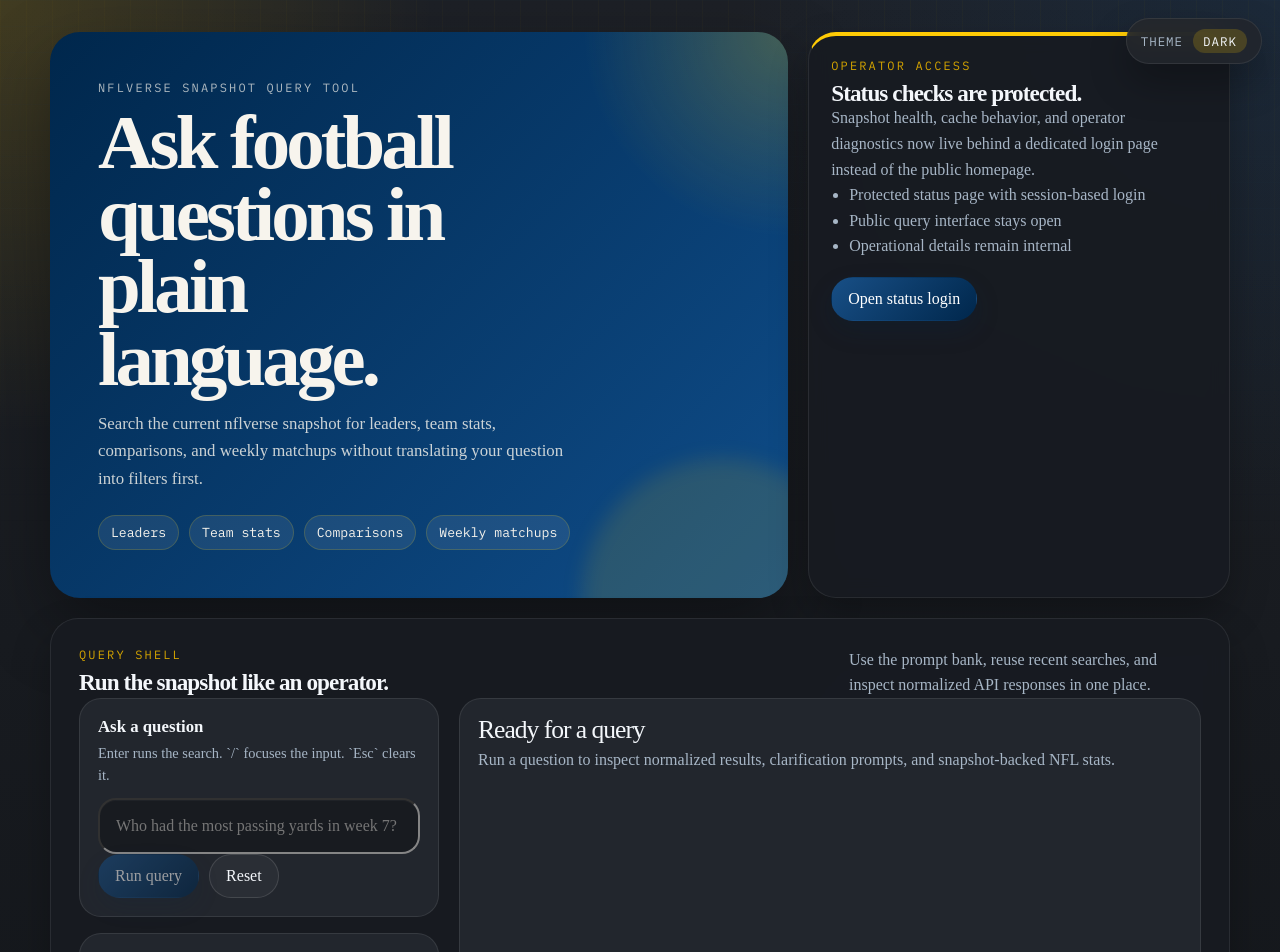
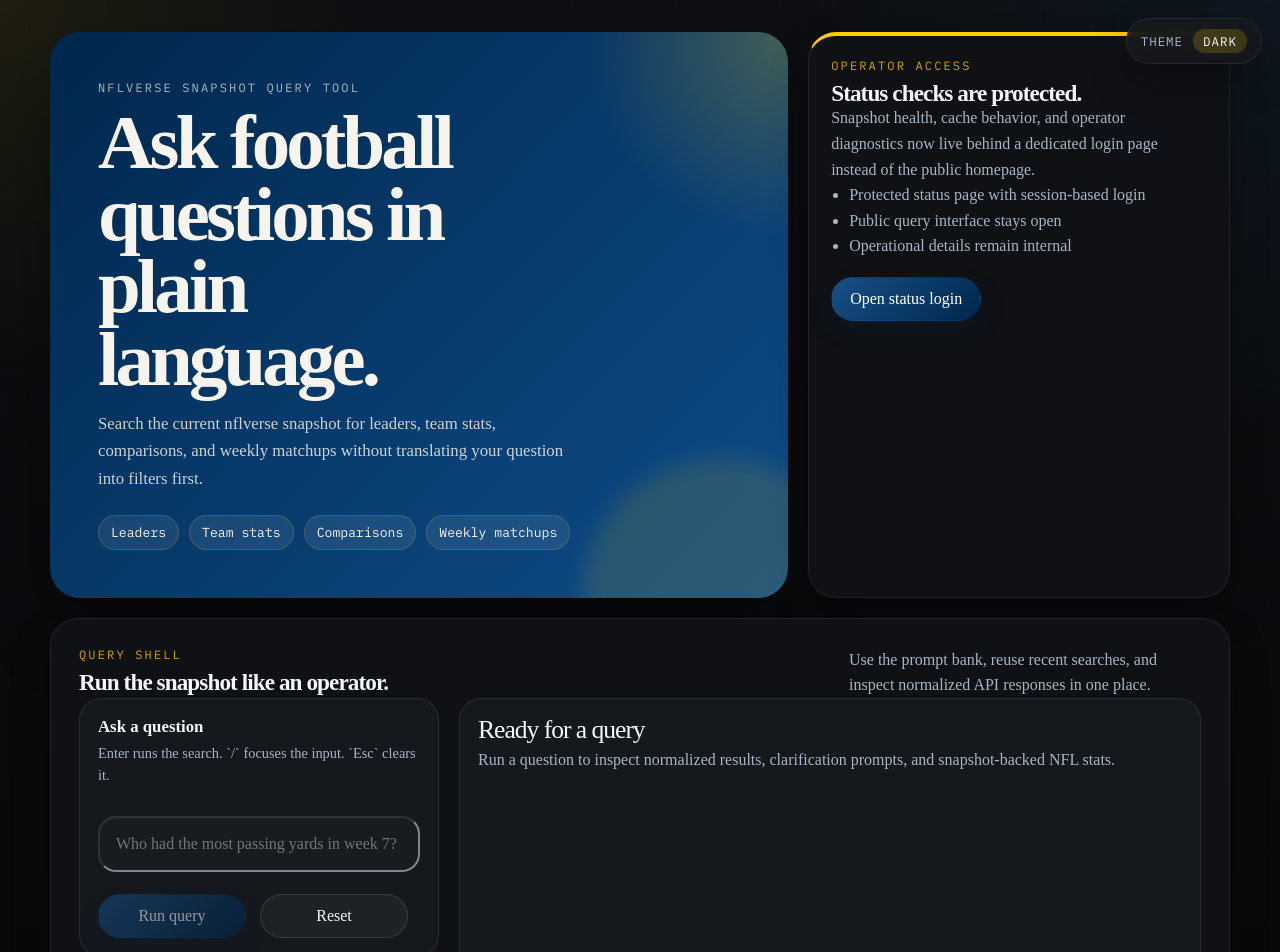
Before and after one commit to zkawoosa/NaturalFootballLanguageStatsTool, a Next.js app: page / in a window 1280 px wide. Shown: the top 952 px of the page. Built offline with nearby package versions, Linux system fonts and the light colour scheme.

Commit message:
Fix top-result leaderboard queries and refine dark mode

```diff
--- a/src/app/globals.css
+++ b/src/app/globals.css
@@ -3,14 +3,14 @@
   font-family: var(--font-display), "Segoe UI", sans-serif;
   --font-sans: var(--font-display), "Segoe UI", sans-serif;
   --font-mono: var(--font-mono), "SFMono-Regular", monospace;
-  --bg-top: #1d2026;
-  --bg-bottom: #13161a;
+  --bg-top: #0d0f12;
+  --bg-bottom: #050608;
   --ink: #f4f7fb;
   --muted: #a7b6c6;
   --line: rgba(255, 255, 255, 0.09);
   --line-strong: rgba(255, 255, 255, 0.16);
-  --surface: rgba(24, 27, 33, 0.94);
-  --surface-strong: #22262d;
+  --surface: rgba(16, 18, 22, 0.96);
+  --surface-strong: #15181d;
   --surface-dark: #00274c;
   --accent: #ffcb05;
   --accent-deep: #d4a400;
@@ -48,8 +48,8 @@
   --result-bg-bottom: #1d2128;
   --result-value: #9bd2ff;
   --note-bg: rgba(24, 79, 134, 0.12);
-  --grid-blue: rgba(24, 79, 134, 0.08);
-  --grid-maize: rgba(255, 203, 5, 0.06);
+  --grid-blue: rgba(24, 79, 134, 0.04);
+  --grid-maize: rgba(255, 203, 5, 0.03);
 }
 
 :root[data-theme="light"] {
@@ -114,8 +114,8 @@
   color: var(--ink);
   font-family: var(--font-sans);
   background:
-    radial-gradient(circle at top left, rgba(255, 203, 5, 0.16), transparent 24%),
-    radial-gradient(circle at top right, rgba(24, 79, 134, 0.2), transparent 30%),
+    radial-gradient(circle at top left, rgba(255, 203, 5, 0.08), transparent 20%),
+    radial-gradient(circle at top right, rgba(24, 79, 134, 0.12), transparent 24%),
     linear-gradient(180deg, var(--bg-top), var(--bg-bottom));
 }
 
@@ -128,7 +128,7 @@
     linear-gradient(var(--grid-blue) 1px, transparent 1px),
     linear-gradient(90deg, var(--grid-maize) 1px, transparent 1px);
   background-size: 26px 26px;
-  mask-image: linear-gradient(180deg, rgba(0, 0, 0, 0.42), transparent 72%);
+  mask-image: linear-gradient(180deg, rgba(0, 0, 0, 0.28), transparent 68%);
 }
 
 button,
@@ -342,7 +342,7 @@
   align-items: center;
   justify-content: center;
   min-height: 44px;
-  padding: 0 16px;
+  padding: 0 18px;
   cursor: pointer;
 }
 
@@ -499,6 +499,11 @@
   padding: 18px;
 }
 
+.query-form {
+  display: grid;
+  gap: 18px;
+}
+
 .field-heading label,
 .auth-field {
   display: block;
@@ -527,6 +532,16 @@
   color: var(--ink);
   font-size: 1rem;
   box-shadow: var(--input-shadow);
+}
+
+.query-actions {
+  gap: 14px;
+  margin-top: 4px;
+}
+
+.query-actions .button-primary,
+.query-actions .button-secondary {
+  min-width: 148px;
 }
 
 .query-bank h3 {
--- a/src/lib/parser/nlpParser.ts
+++ b/src/lib/parser/nlpParser.ts
@@ -89,6 +89,8 @@
   /\b(?:top|best|most|highest|lowest|worst|fewest|least|bottom|first|last)\s+(\d{1,3})\b/i;
 const LIMIT_SUBJECT_RE = /\b(\d{1,3})\s+(?:leaders?|players?|teams?|results?)\b/i;
 const LIMIT_EXPLICIT_RE = /\blimit(?:\s+to)?\s+(\d{1,3})\b/i;
+const IMPLIED_SINGLE_LEADER_RE =
+  /\bwho\s+(?:has|had)\s+(?:the\s+)?(?:most|highest|best|fewest|least|lowest|worst|first|last)\b/i;
 const ANSWER_CONFIDENCE_MIN = 0.65;
 const CLARIFY_CONFIDENCE_MIN = 0.45;
 const LIMIT_MIN = 1;
@@ -929,7 +931,9 @@
     value.match(LIMIT_DIRECTIONAL_RE) ??
     value.match(LIMIT_SUBJECT_RE) ??
     value.match(LIMIT_EXPLICIT_RE);
-  if (!limitMatch) return null;
+  if (!limitMatch) {
+    return IMPLIED_SINGLE_LEADER_RE.test(value) ? 1 : null;
+  }
   const parsed = parseInt(limitMatch[1], 10);
   if (!Number.isFinite(parsed)) return null;
   if (parsed < LIMIT_MIN) return null;
```
Also changed, not shown: 2 other files (tests, documents, lock files or other folders).
